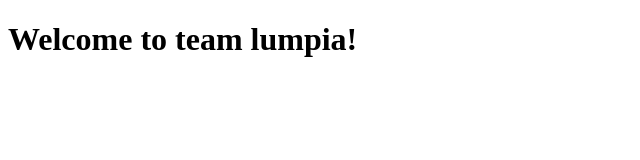
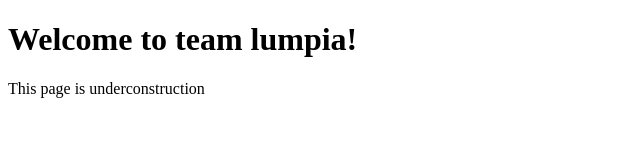
Before and after one commit to teamlumpia/teamlumpia.github.io, a plain HTML site: page index.html in a window 1280 px wide. Shown: the whole page, without its empty margins (0-640 px from the left). Drawn offline with Linux system fonts and the light colour scheme.

Commit message:
adding underconstruction text

```diff
--- a/index.html
+++ b/index.html
@@ -9,6 +9,7 @@
 
 <body>
     <h1>Welcome to team lumpia!</h1>
+    <p>This page is underconstruction</p>
 </body>
 
 </html>
```
